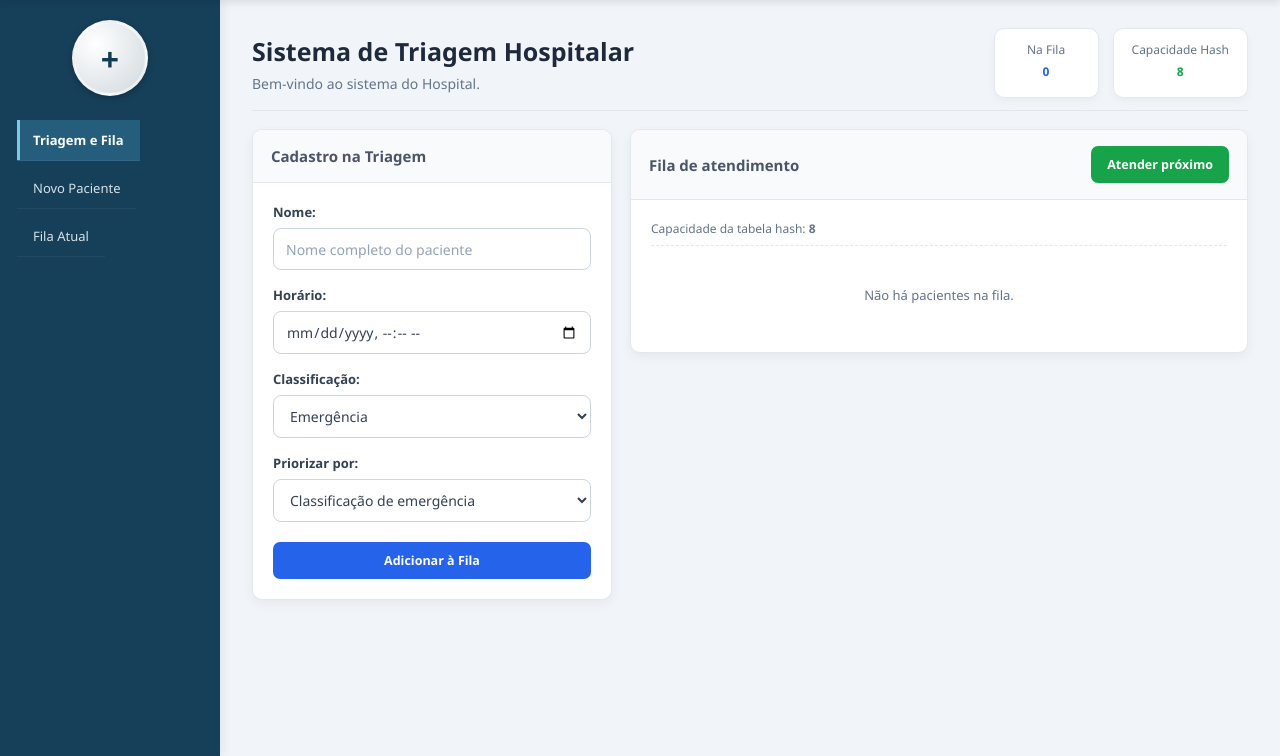
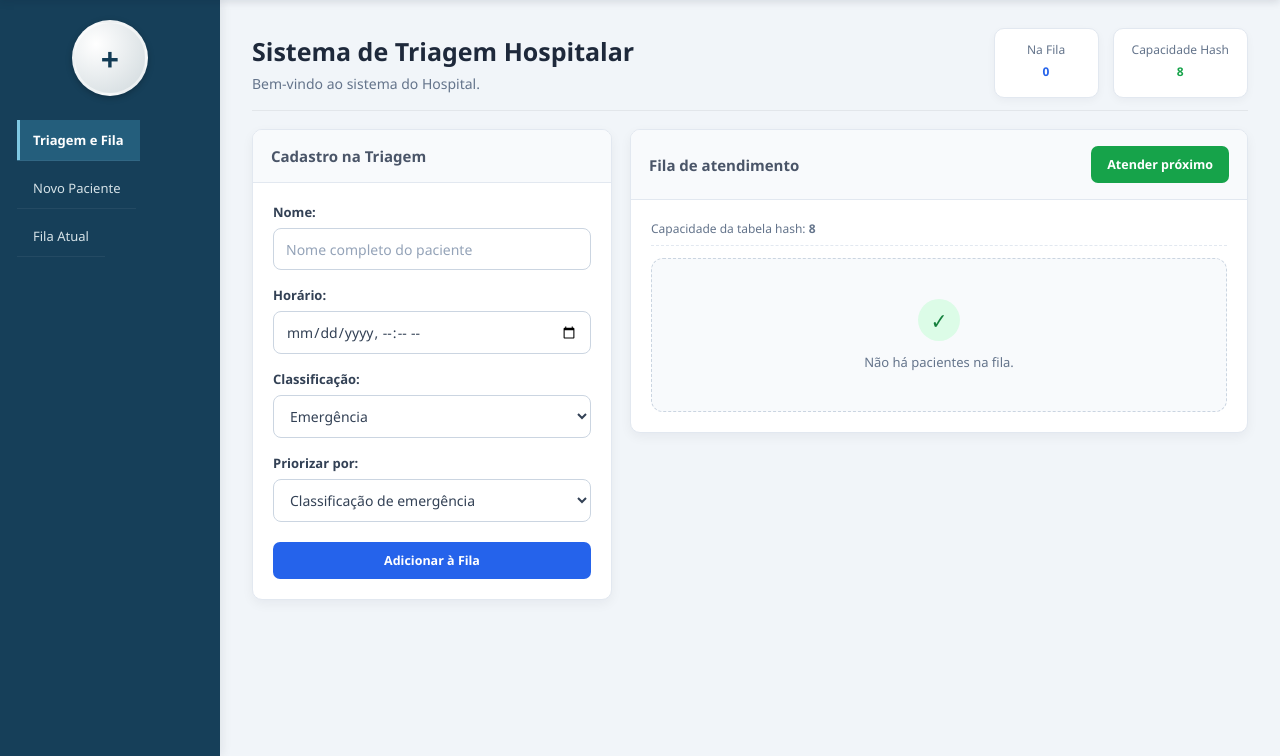
Before and after one commit to GabrielAmado07/App-Sigae, a Flask app: page / in a window 1280 px wide. Shown: the part 60-816 px from the top of the page. Run offline with Flask 3, Linux system fonts and the light colour scheme.

Commit message:
style: aprimora estado vazio da fila

```diff
--- a/static/css/index.css
+++ b/static/css/index.css
@@ -902,3 +902,43 @@ body {
   transform: none;
   box-shadow: none;
 }
+/* ===== COMMIT 8 - ESTADO VAZIO DA FILA ===== */
+.empty-state {
+  display: flex;
+  flex-direction: column;
+  align-items: center;
+  justify-content: center;
+  padding: 40px 20px;
+  text-align: center;
+  color: #64748b;
+  background: #f8fafc;
+  border: 1px dashed #cbd5e1;
+  border-radius: 12px;
+}
+
+.empty-state p {
+  margin: 8px 0 0;
+  font-size: 14px;
+  line-height: 1.6;
+}
+
+.empty-state strong {
+  color: #334155;
+  font-size: 16px;
+  font-weight: 600;
+}
+
+.empty-state::before {
+  content: "✓";
+  display: flex;
+  align-items: center;
+  justify-content: center;
+  width: 42px;
+  height: 42px;
+  margin-bottom: 12px;
+  border-radius: 50%;
+  background: #dcfce7;
+  color: #15803d;
+  font-size: 22px;
+  font-weight: bold;
+}
```
